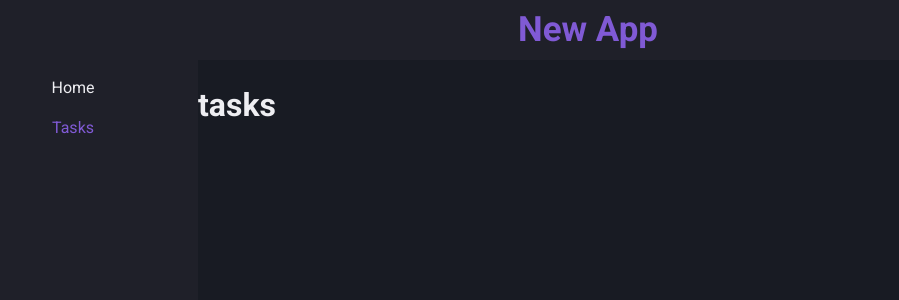
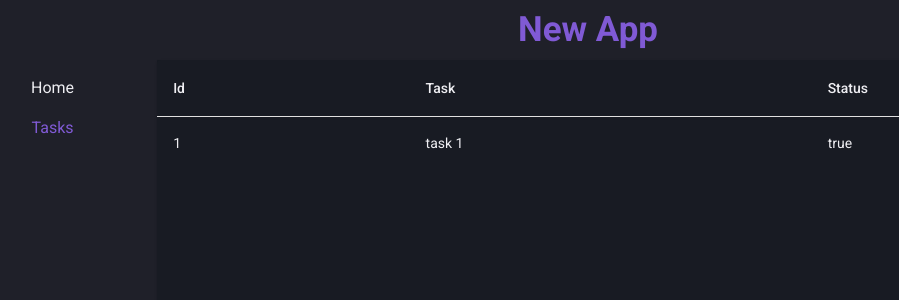
Before and after one commit to devLucasRoberto/Challenge_FE, a React (Create React App) app: page /tasks in a window 1280 px wide. Shown: the top 300 px of the page, without its empty margins (52-951 px from the left). Built offline with nearby package versions, Linux system fonts and the light colour scheme.

Commit message:
add table

```diff
--- a/src/pages/tasks/index.tsx
+++ b/src/pages/tasks/index.tsx
@@ -1,3 +1,32 @@
+import {
+  Paper,
+  Table,
+  TableHead,
+  TableContainer,
+  TableRow,
+  TableCell,
+  TableBody
+} from '@mui/material'
+
 export function Tasks() {
-  return <h1>tasks</h1>
+  return (
+    <TableContainer component={Paper} sx={{ bgcolor: 'primary.main' }}>
+      <Table arial-label="tasks table" stickyHeader>
+        <TableHead>
+          <TableRow>
+            <TableCell>Id</TableCell>
+            <TableCell>Task</TableCell>
+            <TableCell>Status</TableCell>
+          </TableRow>
+        </TableHead>
+        <TableBody>
+          <TableRow sx={{ '&:last-child td, &:last-child th': { border: 0 } }}>
+            <TableCell>1</TableCell>
+            <TableCell>task 1</TableCell>
+            <TableCell>true</TableCell>
+          </TableRow>
+        </TableBody>
+      </Table>
+    </TableContainer>
+  )
 }
```
Also changed, not shown: package.json (line endings or trailing spaces).
